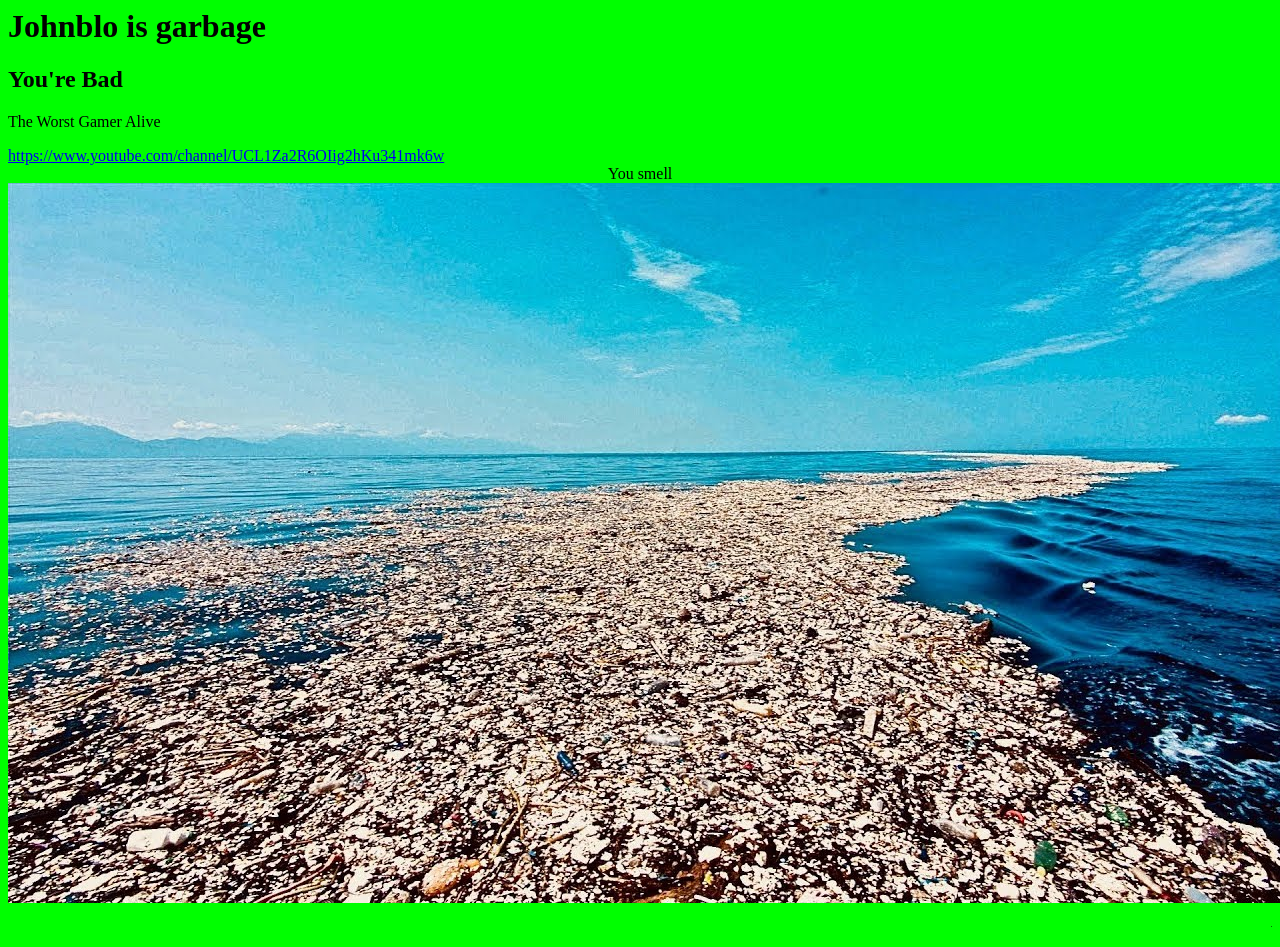
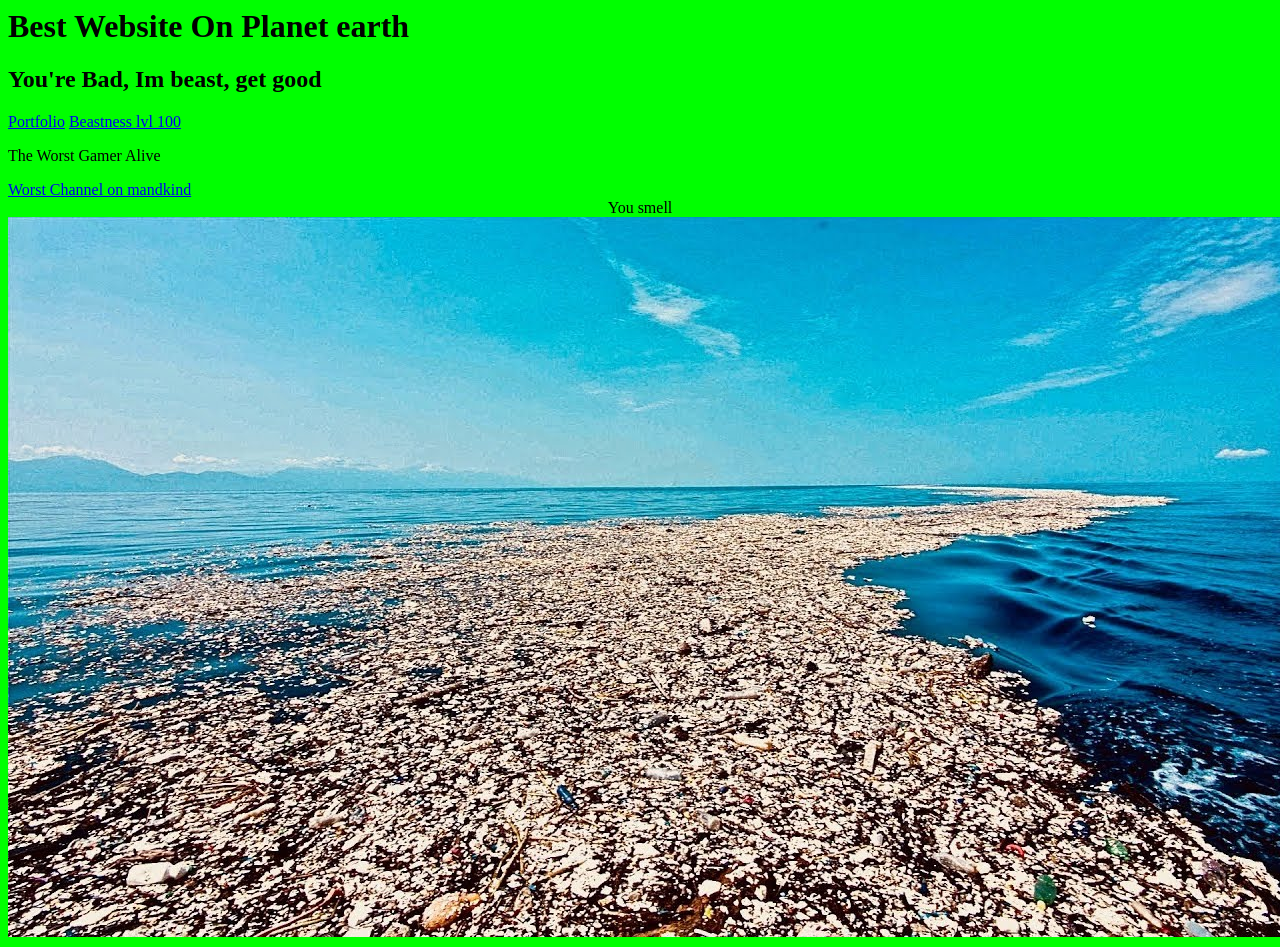
Before and after one commit to antonixon/Beastness, a plain HTML site: page Index.html in a window 1280 px wide. Shown: the top 947 px of the page. Drawn offline with Linux system fonts and the light colour scheme.

Commit message:
Update Index.html

```diff
--- a/Index.html
+++ b/Index.html
@@ -6,12 +6,16 @@
 
 <BODY bgcolor="lime">
 
-<H1>Johnblo is garbage</H1>
+<H1>Best Website On Planet earth</H1>
 
-<H2>You're Bad</H2>
+<H2>You're Bad, Im beast, get good</H2>
+
+<a href="Portfolio.html">Portfolio</a>
+
+<a href="Page.html">Beastness lvl 100</a>
 
 <p> The Worst Gamer Alive </p>
-<left><a href="https://www.youtube.com/channel/UCL1Za2R6OIig2hKu341mk6w" target="_blank">https://www.youtube.com/channel/UCL1Za2R6OIig2hKu341mk6w</a></left>
+<left><a href="https://www.youtube.com/channel/UCL1Za2R6OIig2hKu341mk6w" target="_blank">Worst Channel on mandkind</a></left>
 
 <center><p2>You smell<p2><center>
 
@@ -19,7 +23,6 @@
 <a href="Reggin.css"target="_blank">
   <img src="Garbage.jpg" alt="Dumpster" style="width:1280px;height:720px;border:0;">
 </a>
-
 
 
 
```
